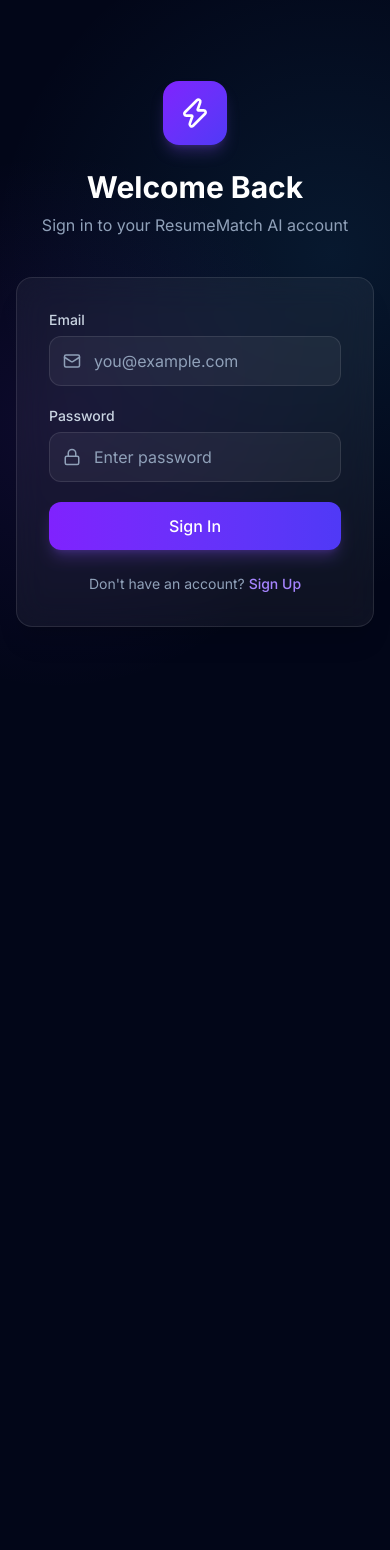
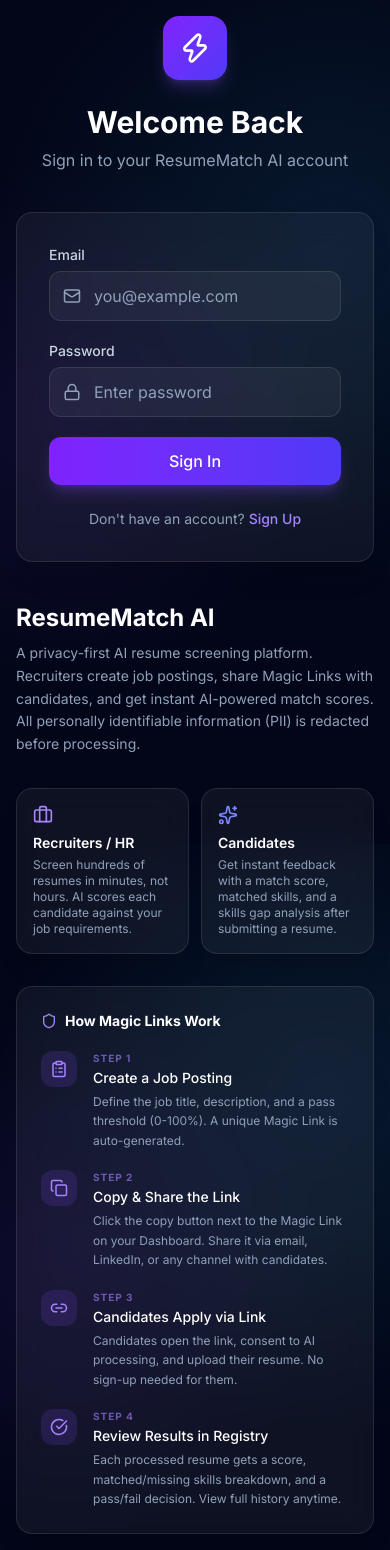
Before and after one commit to vinodvv2023/ResumeMatchAI, a React (Vite) app in the folder frontend/: page /login in a window 390 px wide. Before the commit the page ends 844 px from the top, so only its background shows below. Built offline with nearby package versions, Linux system fonts and the light colour scheme.

Commit message:
feat: add about section and how-it-works guide to login page
- Split login page into two-column layout (form + info)
- Add app description, who benefits (recruiters & candidates)
- Add 4-step Magic Link workflow guide with icons
- Responsive: stacks vertically on smaller screens

```diff
--- a/frontend/src/pages/LoginPage.tsx
+++ b/frontend/src/pages/LoginPage.tsx
@@ -1,7 +1,24 @@
 import { useState } from 'react';
 import { useNavigate } from 'react-router-dom';
-import { Mail, Lock, Loader2, Zap } from 'lucide-react';
+import { Mail, Lock, Loader2, Zap, Briefcase, Sparkles, Shield, Link2, Copy, ClipboardList, CheckCircle } from 'lucide-react';
 import { useAuth } from '../lib/auth';
+
+function StepCard({ icon: Icon, title, desc, step }: { icon: React.ElementType; title: string; desc: string; step: number }) {
+  return (
+    <div className="flex gap-4 items-start">
+      <div className="flex-shrink-0 w-9 h-9 rounded-xl bg-violet-500/15 flex items-center justify-center text-violet-400">
+        {Icon && <Icon size={18} />}
+      </div>
+      <div>
+        <div className="flex items-center gap-2 mb-0.5">
+          <span className="text-[10px] font-bold uppercase tracking-widest text-violet-400/60">Step {step}</span>
+        </div>
+        <p className="text-white font-medium text-sm">{title}</p>
+        <p className="text-slate-400 text-xs mt-1 leading-relaxed">{desc}</p>
+      </div>
+    </div>
+  );
+}
 
 export default function LoginPage() {
   const [isRegister, setIsRegister] = useState(false);
@@ -47,8 +64,11 @@ export default function LoginPage() {
   };
 
   return (
-    <div className="flex items-center justify-center min-h-[80vh]">
-      <div className="w-full max-w-md animate-in fade-in slide-in-from-bottom-4 duration-700">
+    <div className="min-h-[85vh] flex items-center justify-center">
+      <div className="w-full max-w-5xl grid lg:grid-cols-2 gap-10 items-center animate-in fade-in slide-in-from-bottom-4 duration-700">
+
+        {/* Left - Auth Form */}
+        <div className="max-w-md mx-auto w-full lg:mx-0">
           <div className="text-center mb-10">
             <div className="w-16 h-16 rounded-2xl bg-gradient-to-br from-violet-600 to-indigo-600 flex items-center justify-center mx-auto mb-6 shadow-lg shadow-violet-500/25">
               <Zap className="w-8 h-8 text-white" />
@@ -147,6 +167,64 @@ export default function LoginPage() {
             </div>
           </div>
         </div>
+
+        {/* Right - About & How It Works */}
+        <div className="space-y-8">
+          <div>
+            <h2 className="text-2xl font-bold text-white mb-2">ResumeMatch AI</h2>
+            <p className="text-slate-400 text-sm leading-relaxed">
+              A privacy-first AI resume screening platform. Recruiters create job postings, share Magic Links with candidates, and get instant AI-powered match scores. All personally identifiable information (PII) is redacted before processing.
+            </p>
+          </div>
+
+          {/* Who Benefits */}
+          <div className="grid grid-cols-2 gap-3">
+            <div className="glass-card !p-4">
+              <Briefcase size={20} className="text-violet-400 mb-2" />
+              <h4 className="text-sm font-semibold text-white">Recruiters / HR</h4>
+              <p className="text-xs text-slate-400 mt-1">Screen hundreds of resumes in minutes, not hours. AI scores each candidate against your job requirements.</p>
+            </div>
+            <div className="glass-card !p-4">
+              <Sparkles size={20} className="text-indigo-400 mb-2" />
+              <h4 className="text-sm font-semibold text-white">Candidates</h4>
+              <p className="text-xs text-slate-400 mt-1">Get instant feedback with a match score, matched skills, and a skills gap analysis after submitting a resume.</p>
+            </div>
+          </div>
+
+          {/* How Magic Links Work */}
+          <div className="glass-card !p-6 space-y-5">
+            <h3 className="text-sm font-bold text-white flex items-center gap-2">
+              <Shield size={16} className="text-violet-400" />
+              How Magic Links Work
+            </h3>
+
+            <StepCard
+              icon={ClipboardList}
+              step={1}
+              title="Create a Job Posting"
+              desc="Define the job title, description, and a pass threshold (0-100%). A unique Magic Link is auto-generated."
+            />
+            <StepCard
+              icon={Copy}
+              step={2}
+              title="Copy & Share the Link"
+              desc="Click the copy button next to the Magic Link on your Dashboard. Share it via email, LinkedIn, or any channel with candidates."
+            />
+            <StepCard
+              icon={Link2}
+              step={3}
+              title="Candidates Apply via Link"
+              desc="Candidates open the link, consent to AI processing, and upload their resume. No sign-up needed for them."
+            />
+            <StepCard
+              icon={CheckCircle}
+              step={4}
+              title="Review Results in Registry"
+              desc="Each processed resume gets a score, matched/missing skills breakdown, and a pass/fail decision. View full history anytime."
+            />
+          </div>
+        </div>
+      </div>
     </div>
   );
 }
```
Lines whose indentation alone changed are shown as unchanged.
